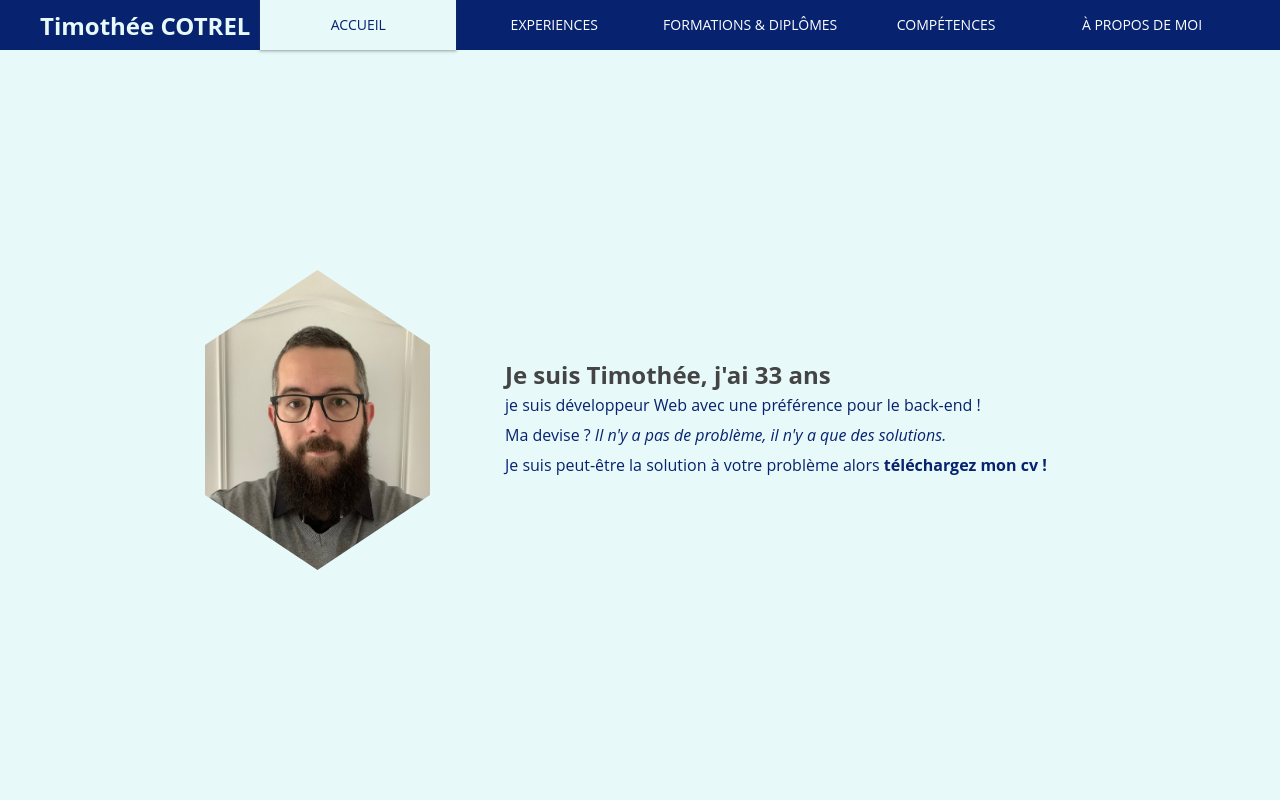
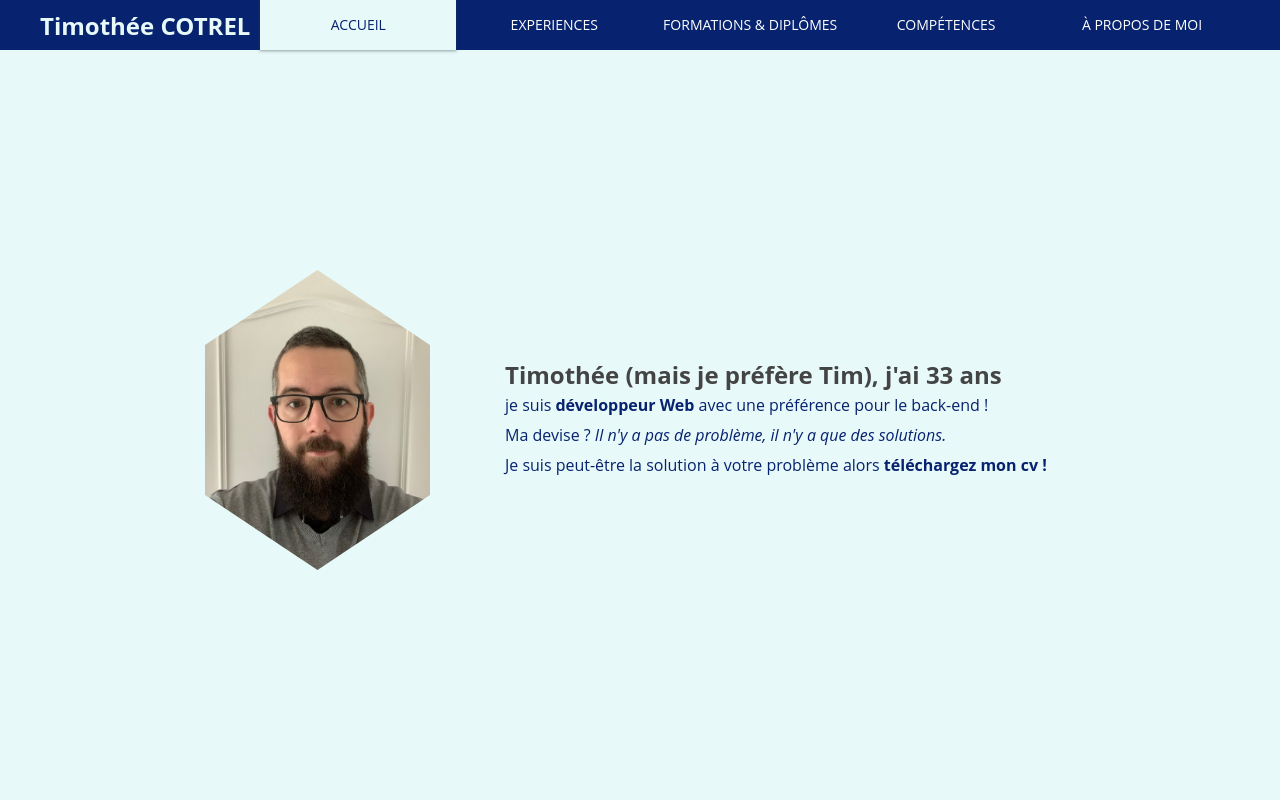
Before and after one commit to timotheecotrel/cv, a React (Create React App) app: page / in a window 1280 px wide. Shown: the top 800 px of the page. Built offline with nearby package versions, Linux system fonts and the light colour scheme.

Commit message:
divers modifs

```diff
--- a/src/components/about.tsx
+++ b/src/components/about.tsx
@@ -44,15 +44,14 @@ const About: React.FC = () => {
             <h3>Quelques mots sur moi</h3>
             <p>
               Développeur informatique depuis plus de 8 ans, j’ai acquis des
-              compétences dans l’informatique et sur moi-même (autonomie,
+              compétences <b>solides</b> dans l’informatique et sur moi-même (autonomie,
               l’esprit d’équipe, etc...). <br />
               <br />
               Aujourd’hui je recherche de nouveaux challenges et de nouveaux
               projets à développer. <br />
-              Je suis une personne motivée et qui a toujours soif d'apprendre,
+              Je suis une personne <b>motivée</b> et qui a toujours soif d'apprendre,
               que se soit via des formations ou en autodidacte.
-              <br /> Je suis aussi bien à l’aise en présentiel qu’en
-              télétravail.
+              <br /> Je suis aussi bien à l’aise en <u>présentiel</u> qu’en <u>télétravail</u>.
               <br />
               <br />
               Je suis disponiblre dès <b>maintenant</b> pour une prise de poste
--- a/src/components/accueil.tsx
+++ b/src/components/accueil.tsx
@@ -26,18 +26,15 @@ const Accueil: React.FC = () => {
             <img src="../../images/profile.jpg" alt="" />
           </div>
           <div className="quisuisje">
-            <h2>Je suis Timothée, j'ai {monAge} ans</h2>
+            <h2>Timothée (mais je préfère Tim), j'ai {monAge} ans</h2>
             <p>
-              je suis développeur Web avec une préférence pour le back-end !
+              je suis <b>développeur Web</b> avec une préférence pour le back-end !
             </p>
             <p>
-              Ma devise ?{" "}
-              <i>Il n'y a pas de problème, il n'y a que des solutions.</i>
+              Ma devise ? <i>Il n'y a pas de problème, il n'y a que des solutions.</i>
             </p>
             <p>
-              Je suis peut-être la solution à votre problème alors{" "}
-              <a href="../../pdf/CV_COTREL_Timothee_dev.pdf" target="blank">
-                téléchargez mon cv !
+              Je suis peut-être la solution à votre problème alors <a href="../../pdf/CV_COTREL_Timothee_dev.pdf" target="blank"> téléchargez mon cv !
               </a>
             </p>
           </div>
```
